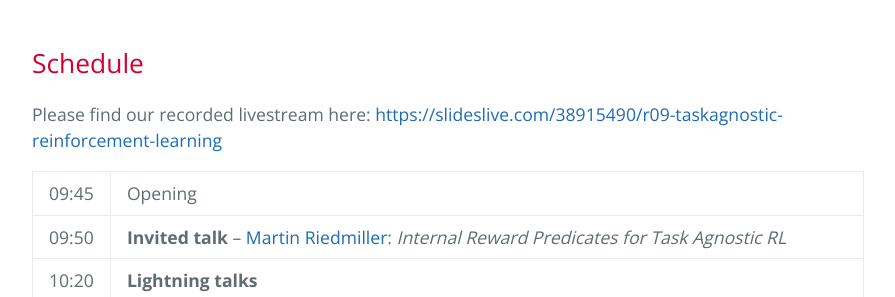
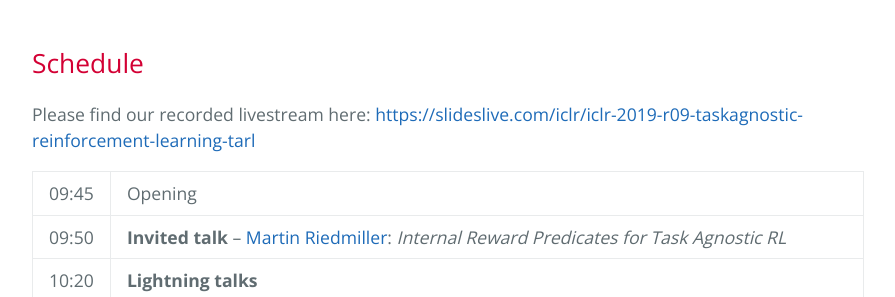
Before and after one commit to tarl2019/tarl2019.github.io, a Jekyll site: the page built from index.md, in a window 1280 px wide and 900 px high, scrolled down 2119 px. Shown: the part 158-455 px from the top of the window, without its empty margins (192-1087 px from the left). Built offline with Jekyll 4.4.1, drawn with Linux system fonts in a browser that asks for light colours; part of the change alters nothing that is shown.

Commit message:
Update recording link.

```diff
--- a/index.md
+++ b/index.md
@@ -82,7 +82,7 @@ We thank our sponsors for making this workshop possible:
 
 <p style="text-align: left">
 Please find our recorded livestream here:
-<a href="https://slideslive.com/38915490/r09-taskagnostic-reinforcement-learning">https://slideslive.com/38915490/r09-taskagnostic-reinforcement-learning</a>
+<a href="https://slideslive.com/iclr/iclr-2019-r09-taskagnostic-reinforcement-learning-tarl">https://slideslive.com/iclr/iclr-2019-r09-taskagnostic-reinforcement-learning-tarl</a>
 </p>
 
 | Time | Event |
```
